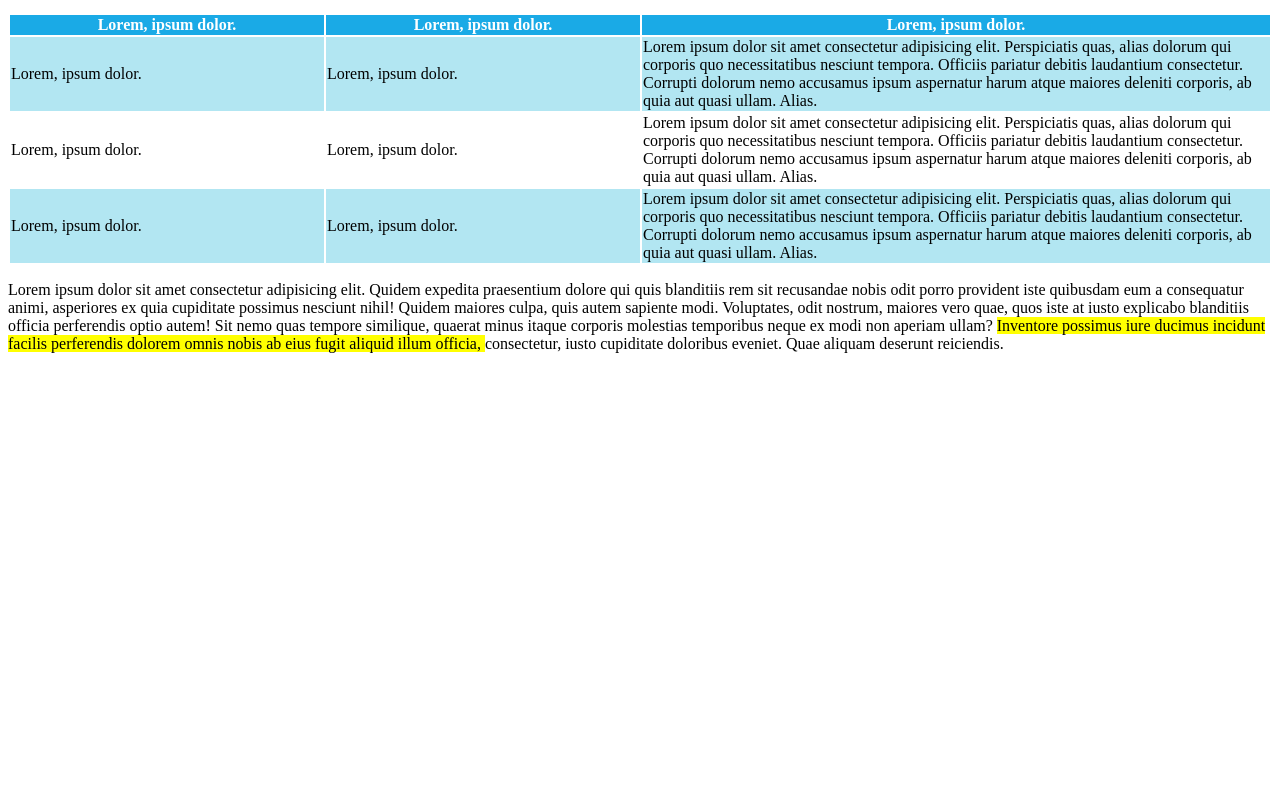
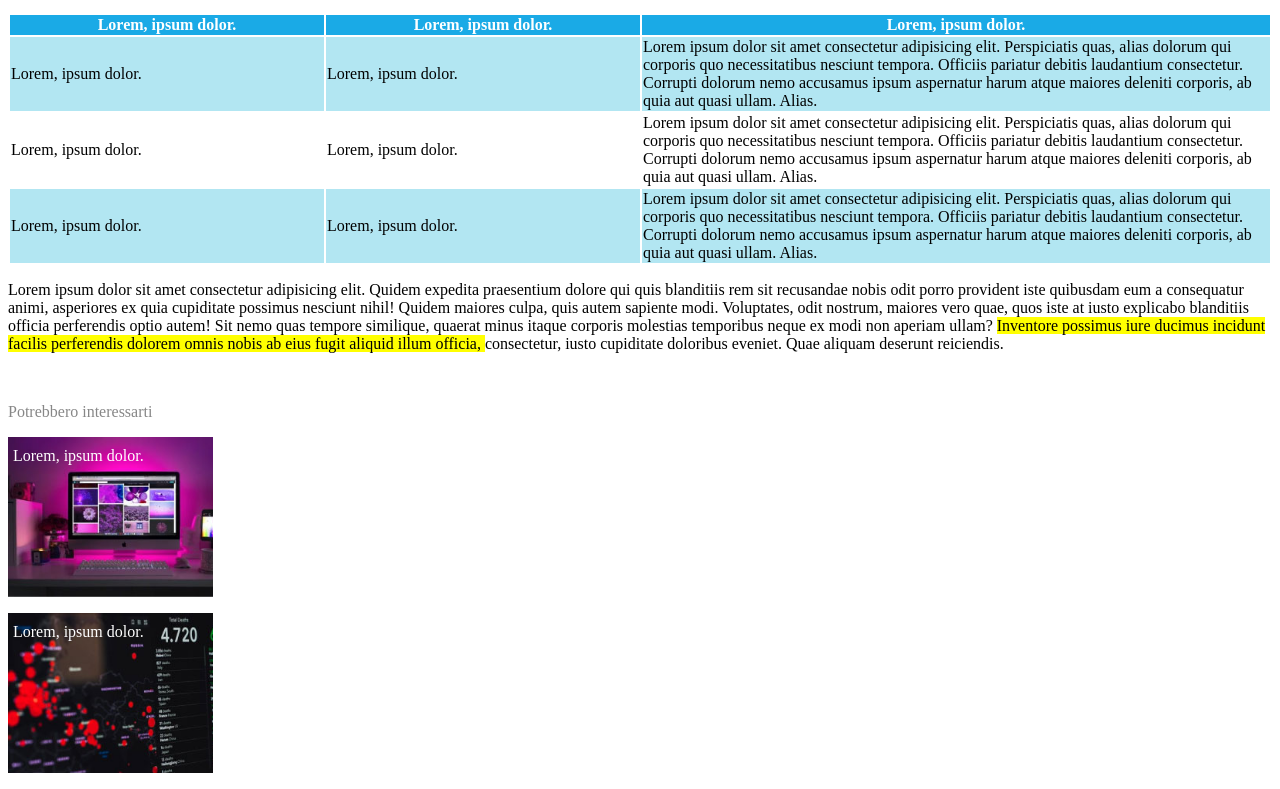
Before and after one commit to giuseppevignanello/html-css-booleaner, a plain HTML site: page index.html in a window 1280 px wide. Shown: the part 784-1573 px from the top of the page. Before the commit the page ends 1153 px from the top, so only its background shows below. Drawn offline with Linux system fonts and the light colour scheme.

Commit message:
add footer

```diff
--- a/css/style.css
+++ b/css/style.css
@@ -46,3 +46,23 @@ thead {
 .colored-row {
     background-color: #b2e6f2;
 }
+
+#related-article-one {
+    color: white;
+    width: 200px;
+    height: 150px;
+    background-image: url(../img/monitor.jpg);
+    background-size: cover;
+    padding-top: 10px;
+    padding-left: 5px;
+}
+
+#related-article-two {
+    color: white;
+    width: 200px;
+    height: 150px;
+    background-image: url(../img/graph.jpg);
+    background-size: cover;
+    padding-top: 10px;
+    padding-left: 5px;
+}
--- a/index.html
+++ b/index.html
@@ -88,9 +88,13 @@
          </p>
         </section>
         <!-- /#article-body -->
+        <br>
     </main>
     <!-- /#site-main -->
     <footer id="site-footer">
+        <p class="grey-text">Potrebbero interessarti</p>
+        <p id="related-article-one">Lorem, ipsum dolor.</p>
+        <p id="related-article-two">Lorem, ipsum dolor.</p>
     </footer>
      <!-- /#site-footer -->
 </body>
```
